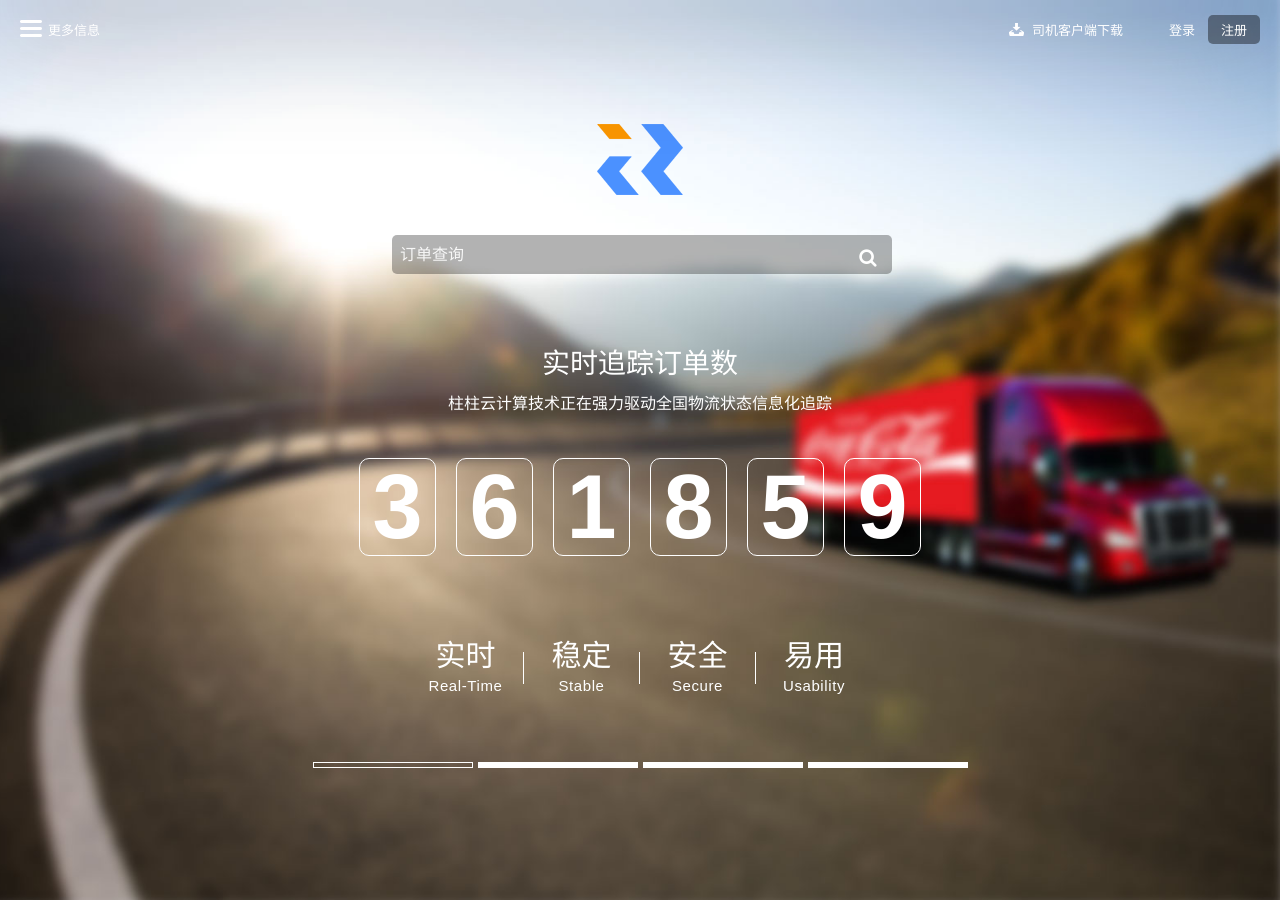
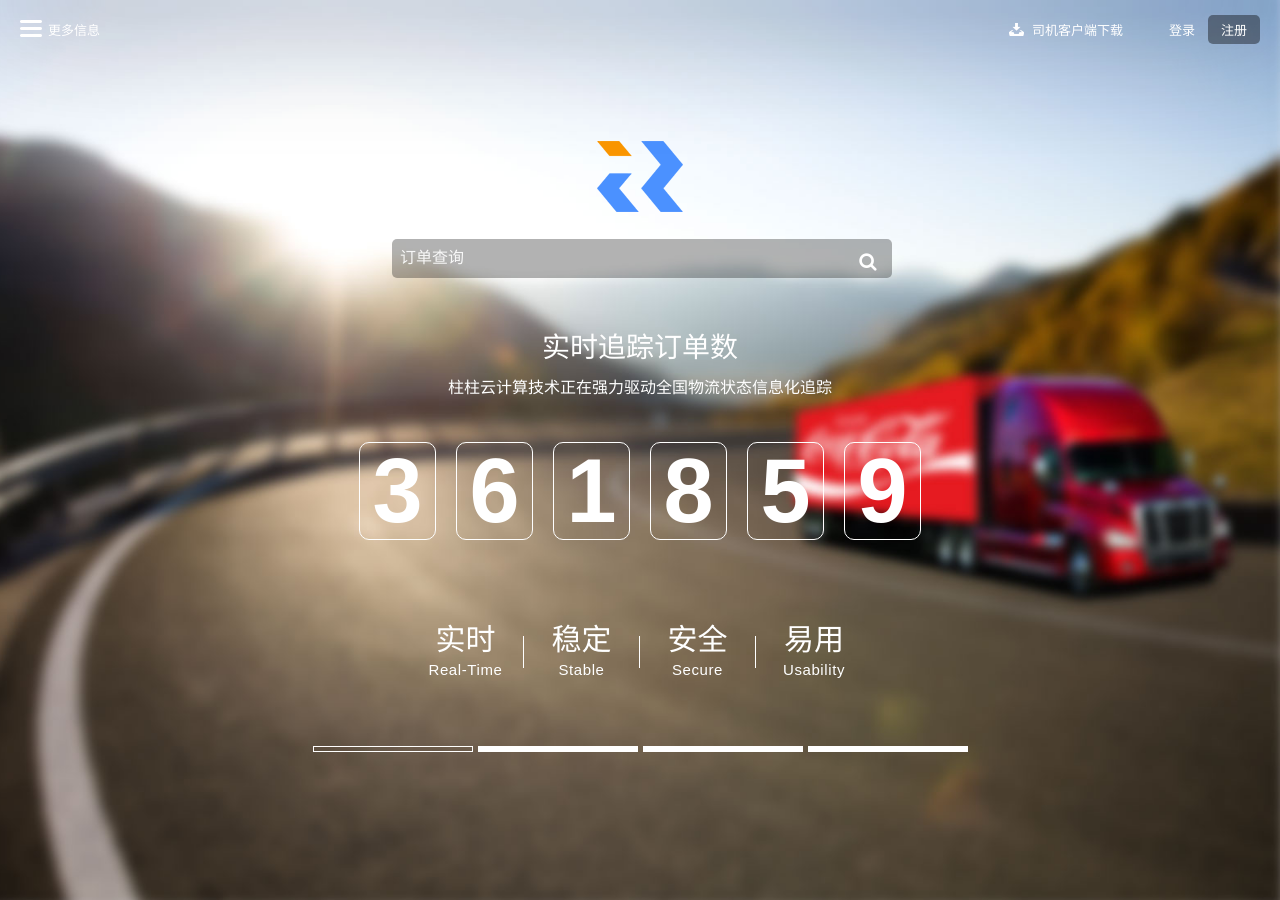
Before and after one commit to JuoCode/JuoCode.github.io, a Jekyll site: the page orderquery/index.html, which Jekyll copies as it is, in a window 1280 px wide. Built offline with Jekyll 4.4.1, drawn with Linux system fonts in a browser that asks for light colours; Markdown is read by kramdown in place of the engine named in the settings; comment, search, counter and statistics services are not loaded.

Commit message:
responsive block

```diff
--- a/orderquery/styles/main.css
+++ b/orderquery/styles/main.css
@@ -82,7 +82,7 @@
 /* line 99, ../../src/styles/main.scss */
 .content .content-wrapper .logo {
   height: 86px;
-  margin-bottom: 25px;
+  margin-bottom: 12px;
 }
 /* line 103, ../../src/styles/main.scss */
 .content .content-wrapper .search-wrapper {
@@ -112,10 +112,16 @@
 .content .content-wrapper .responsive-block {
   height: 27px;
 }
-@media screen and (min-height: 899px) {
+@media screen and (min-height: 779px) {
   /* line 128, ../../src/styles/main.scss */
   .content .content-wrapper .responsive-block {
     height: 60px;
+  }
+}
+@media screen and (min-height: 696px) {
+  /* line 128, ../../src/styles/main.scss */
+  .content .content-wrapper .responsive-block {
+    height: 40px;
   }
 }
 @media screen and (min-height: 1200px) {
@@ -124,14 +130,14 @@
     height: 120px;
   }
 }
-/* line 138, ../../src/styles/main.scss */
+/* line 137, ../../src/styles/main.scss */
 .content .content-wrapper .slide-container {
   position: relative;
   width: 680px;
   height: 420px;
   margin: 0 auto;
 }
-/* line 145, ../../src/styles/main.scss */
+/* line 144, ../../src/styles/main.scss */
 .content .content-wrapper .slide-container > .item {
   position: absolute;
   z-index: 3;
@@ -141,7 +147,7 @@
   width: 100%;
   height: 100%;
 }
-/* line 156, ../../src/styles/main.scss */
+/* line 155, ../../src/styles/main.scss */
 .content .content-wrapper .slide-container > .item .item-title {
   font-size: 28px;
   font-weight: 100;
@@ -149,7 +155,7 @@
   margin: 0;
   color: #fff;
 }
-/* line 165, ../../src/styles/main.scss */
+/* line 164, ../../src/styles/main.scss */
 .content .content-wrapper .slide-container > .item .item-desc {
   font-size: 16px;
   font-weight: 100;
@@ -157,29 +163,29 @@
   margin: 0;
   color: #fff;
 }
-/* line 174, ../../src/styles/main.scss */
+/* line 173, ../../src/styles/main.scss */
 .content .content-wrapper .slide-container > .item.active {
   z-index: 4;
   display: block;
   opacity: 1;
 }
-/* line 183, ../../src/styles/main.scss */
+/* line 182, ../../src/styles/main.scss */
 .content .content-wrapper .slide-container .order-count .resp-block-t-c {
   height: 44px;
 }
-/* line 186, ../../src/styles/main.scss */
+/* line 185, ../../src/styles/main.scss */
 .content .content-wrapper .slide-container .order-count .resp-block-c-b {
   height: 80px;
 }
-/* line 189, ../../src/styles/main.scss */
+/* line 188, ../../src/styles/main.scss */
 .content .content-wrapper .slide-container .order-count .resp-block-b {
   height: 70px;
 }
-/* line 192, ../../src/styles/main.scss */
+/* line 191, ../../src/styles/main.scss */
 .content .content-wrapper .slide-container .order-count .counters {
   font-size: 0;
 }
-/* line 194, ../../src/styles/main.scss */
+/* line 193, ../../src/styles/main.scss */
 .content .content-wrapper .slide-container .order-count .counters span {
   font-family: Arial,sans-serif;
   font-size: 90px;
@@ -193,25 +199,25 @@
   border: 1px solid  #fff;
   border-radius: 10px;
 }
-/* line 211, ../../src/styles/main.scss */
+/* line 210, ../../src/styles/main.scss */
 .content .content-wrapper .slide-container .order-count .txt-slogans {
   font-size: 0;
 }
-/* line 213, ../../src/styles/main.scss */
+/* line 212, ../../src/styles/main.scss */
 .content .content-wrapper .slide-container .order-count .txt-slogans .item {
   font-family: Arial,sans-serif;
   display: inline-block;
   width: 116px;
   color: #fff;
 }
-/* line 221, ../../src/styles/main.scss */
+/* line 220, ../../src/styles/main.scss */
 .content .content-wrapper .slide-container .order-count .txt-slogans .item .zh {
   font-size: 30px;
   font-weight: 100;
   line-height: 40px;
   height: 40px;
 }
-/* line 229, ../../src/styles/main.scss */
+/* line 228, ../../src/styles/main.scss */
 .content .content-wrapper .slide-container .order-count .txt-slogans .item .en {
   font-size: 15px;
   font-weight: 200;
@@ -219,7 +225,7 @@
   height: 20px;
   letter-spacing: .6px;
 }
-/* line 239, ../../src/styles/main.scss */
+/* line 238, ../../src/styles/main.scss */
 .content .content-wrapper .slide-container .order-count .txt-slogans .item:before {
   content: ' ';
   float: right;
@@ -228,18 +234,18 @@
   height: 32px;
   margin-top: 16px;
 }
-/* line 247, ../../src/styles/main.scss */
+/* line 246, ../../src/styles/main.scss */
 .content .content-wrapper .slide-container .order-count .txt-slogans .item:last-child:before {
   content: none;
 }
-/* line 254, ../../src/styles/main.scss */
+/* line 253, ../../src/styles/main.scss */
 .content .content-wrapper .slide-container .order-status .txt-wrapper {
   position: absolute;
   right: 30px;
   bottom: 40px;
   text-align: right;
 }
-/* line 263, ../../src/styles/main.scss */
+/* line 262, ../../src/styles/main.scss */
 .content .content-wrapper .slide-container .order-seal a {
   font-size: 12px;
   display: block;
@@ -247,7 +253,7 @@
   text-decoration: none;
   color: #4b91ff;
 }
-/* line 276, ../../src/styles/main.scss */
+/* line 275, ../../src/styles/main.scss */
 .content .content-wrapper .slide-container .order-sign a {
   font-size: 12px;
   display: block;
@@ -255,13 +261,13 @@
   text-decoration: none;
   color: #4b91ff;
 }
-/* line 287, ../../src/styles/main.scss */
+/* line 286, ../../src/styles/main.scss */
 .content .content-wrapper .slide-container .order-sign .grid {
   font-size: 0;
   margin-top: 80px;
   padding: 0 30px;
 }
-/* line 292, ../../src/styles/main.scss */
+/* line 291, ../../src/styles/main.scss */
 .content .content-wrapper .slide-container .order-sign .grid .cell {
   font-size: 20px;
   display: inline-block;
@@ -269,23 +275,23 @@
   text-align: center;
   color: #fff;
 }
-/* line 302, ../../src/styles/main.scss */
+/* line 301, ../../src/styles/main.scss */
 .content .content-wrapper .slide-container .order-sign .grid .cell img {
   margin-bottom: 40px;
 }
-/* line 305, ../../src/styles/main.scss */
+/* line 304, ../../src/styles/main.scss */
 .content .content-wrapper .slide-container .order-sign .grid .cell p {
   line-height: 40px;
   height: 40px;
   margin: 0;
 }
-/* line 315, ../../src/styles/main.scss */
+/* line 314, ../../src/styles/main.scss */
 .content .content-wrapper .slide-indicators {
   font-size: 0;
   position: relative;
   z-index: 4;
 }
-/* line 320, ../../src/styles/main.scss */
+/* line 319, ../../src/styles/main.scss */
 .content .content-wrapper .slide-indicators .item {
   padding: 8px 0;
   display: inline-block;
@@ -293,18 +299,18 @@
   width: 160px;
   cursor: pointer;
 }
-/* line 322, ../../src/styles/main.scss */
+/* line 321, ../../src/styles/main.scss */
 .content .content-wrapper .slide-indicators .item .inner {
   height: 4px;
   border: 1px solid  #fff;
   background-color: #fff;
 }
-/* line 334, ../../src/styles/main.scss */
+/* line 333, ../../src/styles/main.scss */
 .content .content-wrapper .slide-indicators .active .inner {
   background-color: transparent;
 }
 
-/* line 341, ../../src/styles/main.scss */
+/* line 340, ../../src/styles/main.scss */
 .leftside-toggle {
   font-size: 13px;
   position: absolute;
@@ -314,22 +320,22 @@
   cursor: pointer;
   color: #fff;
 }
-/* line 352, ../../src/styles/main.scss */
+/* line 351, ../../src/styles/main.scss */
 .leftside-toggle .close {
   display: none;
 }
-/* line 355, ../../src/styles/main.scss */
+/* line 354, ../../src/styles/main.scss */
 .leftside-toggle span i {
   margin-right: 6px;
   vertical-align: top;
 }
-/* line 359, ../../src/styles/main.scss */
+/* line 358, ../../src/styles/main.scss */
 .leftside-toggle .more-icon {
   margin-right: 6px;
   vertical-align: top;
 }
 
-/* line 364, ../../src/styles/main.scss */
+/* line 363, ../../src/styles/main.scss */
 .leftside {
   font-size: 14px;
   position: fixed;
@@ -342,7 +348,7 @@
   background-color: #242b33;
   box-shadow: inset -14px 0 14px -14px black;
 }
-/* line 377, ../../src/styles/main.scss */
+/* line 376, ../../src/styles/main.scss */
 .leftside .btn-signup {
   font-size: 15px;
   line-height: 36px;
@@ -357,71 +363,71 @@
   border-radius: 5px;
   background-color: #fa9600;
 }
-/* line 393, ../../src/styles/main.scss */
+/* line 392, ../../src/styles/main.scss */
 .leftside .btn-signup:focus {
   outline: none;
   box-shadow: none;
 }
-/* line 399, ../../src/styles/main.scss */
+/* line 398, ../../src/styles/main.scss */
 .leftside .help-block .pull-right {
   cursor: pointer;
   text-decoration: none;
   color: #4b91ff;
 }
-/* line 406, ../../src/styles/main.scss */
+/* line 405, ../../src/styles/main.scss */
 .leftside .nav {
   margin-top: 75px;
 }
 @media screen and (max-height: 720px) {
-  /* line 406, ../../src/styles/main.scss */
+  /* line 405, ../../src/styles/main.scss */
   .leftside .nav {
     margin-top: 42px;
   }
 }
 @media screen and (max-height: 580px) {
-  /* line 406, ../../src/styles/main.scss */
+  /* line 405, ../../src/styles/main.scss */
   .leftside .nav {
     margin-top: 20px;
   }
 }
-/* line 414, ../../src/styles/main.scss */
+/* line 413, ../../src/styles/main.scss */
 .leftside .nav ul {
   margin: 0;
   padding: 0;
   list-style: none;
 }
-/* line 419, ../../src/styles/main.scss */
+/* line 418, ../../src/styles/main.scss */
 .leftside .nav ul li {
   position: relative;
 }
-/* line 423, ../../src/styles/main.scss */
+/* line 422, ../../src/styles/main.scss */
 .leftside .nav li a {
   font-size: 12px;
   line-height: 40px;
   text-decoration: none;
   color: #fff;
 }
-/* line 430, ../../src/styles/main.scss */
+/* line 429, ../../src/styles/main.scss */
 .leftside .nav li a i.pull-right {
   margin-top: 14px;
 }
-/* line 433, ../../src/styles/main.scss */
+/* line 432, ../../src/styles/main.scss */
 .leftside .nav li a:hover {
   color: #F59300;
 }
 @media screen and (max-height: 720px) {
-  /* line 423, ../../src/styles/main.scss */
+  /* line 422, ../../src/styles/main.scss */
   .leftside .nav li a {
     line-height: 38px;
   }
 }
 @media screen and (max-height: 580px) {
-  /* line 423, ../../src/styles/main.scss */
+  /* line 422, ../../src/styles/main.scss */
   .leftside .nav li a {
     line-height: 28px;
   }
 }
-/* line 440, ../../src/styles/main.scss */
+/* line 439, ../../src/styles/main.scss */
 .leftside .footer {
   font-size: 12px;
   position: absolute;
@@ -429,17 +435,17 @@
   width: 220px;
   color: #fff;
 }
-/* line 449, ../../src/styles/main.scss */
+/* line 448, ../../src/styles/main.scss */
 .leftside .footer .tb {
   color: #fa9600;
 }
-/* line 453, ../../src/styles/main.scss */
+/* line 452, ../../src/styles/main.scss */
 .leftside .help-block {
   font-size: 12px;
   color: #fff;
 }
 
-/* line 461, ../../src/styles/main.scss */
+/* line 460, ../../src/styles/main.scss */
 .rightside-toggle-wrapper {
   font-size: 13px;
   position: absolute;
@@ -454,26 +460,26 @@
   text-align: right;
   color: #fff;
 }
-/* line 475, ../../src/styles/main.scss */
+/* line 474, ../../src/styles/main.scss */
 .rightside-toggle-wrapper > span {
   display: inline-block;
   padding: 5px 13px;
   cursor: pointer;
 }
-/* line 482, ../../src/styles/main.scss */
+/* line 481, ../../src/styles/main.scss */
 .rightside-toggle-wrapper .toggle-signin {
   margin-left: 20px;
 }
-/* line 485, ../../src/styles/main.scss */
+/* line 484, ../../src/styles/main.scss */
 .rightside-toggle-wrapper .toggle-signup {
   border-radius: 5px;
   background-color: rgba(0, 0, 0, 0.4);
 }
-/* line 492, ../../src/styles/main.scss */
+/* line 491, ../../src/styles/main.scss */
 .rightside-toggle-wrapper .driver-client-hover i {
   margin-right: 6px;
 }
-/* line 496, ../../src/styles/main.scss */
+/* line 495, ../../src/styles/main.scss */
 .rightside-toggle-wrapper .dropdown-wrapper {
   display: none;
   position: absolute;
@@ -485,13 +491,13 @@
   padding-top: 5px;
   cursor: initial;
 }
-/* line 508, ../../src/styles/main.scss */
+/* line 507, ../../src/styles/main.scss */
 .rightside-toggle-wrapper .dropdown {
   display: block;
   height: 100%;
   background: rgba(0, 0, 0, 0.4);
 }
-/* line 514, ../../src/styles/main.scss */
+/* line 513, ../../src/styles/main.scss */
 .rightside-toggle-wrapper .dropdown:before {
   position: absolute;
   top: -11px;
@@ -502,7 +508,7 @@
   border-top-width: 8px;
   border-bottom: 8px solid rgba(0, 0, 0, 0.4);
 }
-/* line 527, ../../src/styles/main.scss */
+/* line 526, ../../src/styles/main.scss */
 .rightside-toggle-wrapper .dropdown .split {
   position: absolute;
   top: 20px;
@@ -511,19 +517,19 @@
   height: 138px;
   border-left: 1px solid #fff;
 }
-/* line 538, ../../src/styles/main.scss */
+/* line 537, ../../src/styles/main.scss */
 .rightside-toggle-wrapper .dropdown .pull-left,
 .rightside-toggle-wrapper .dropdown .pull-right {
   width: 50%;
   padding-top: 18px;
 }
-/* line 541, ../../src/styles/main.scss */
+/* line 540, ../../src/styles/main.scss */
 .rightside-toggle-wrapper .dropdown .pull-left p,
 .rightside-toggle-wrapper .dropdown .pull-right p {
   font-size: 14px;
   margin: 0 0 12px 0;
 }
-/* line 548, ../../src/styles/main.scss */
+/* line 547, ../../src/styles/main.scss */
 .rightside-toggle-wrapper .dropdown .pull-right .download-holder {
   display: inline-block;
   width: 140px;
@@ -532,11 +538,11 @@
   border-radius: 5px;
   background-color: rgba(0, 0, 0, 0.5);
 }
-/* line 559, ../../src/styles/main.scss */
+/* line 558, ../../src/styles/main.scss */
 .rightside-toggle-wrapper .dropdown .download-holder {
   cursor: pointer;
 }
-/* line 561, ../../src/styles/main.scss */
+/* line 560, ../../src/styles/main.scss */
 .rightside-toggle-wrapper .dropdown .download-holder i {
   line-height: 43px;
   float: left;
@@ -544,7 +550,7 @@
   height: 45px;
   padding-left: 4px;
 }
-/* line 570, ../../src/styles/main.scss */
+/* line 569, ../../src/styles/main.scss */
 .rightside-toggle-wrapper .dropdown .download-holder .text {
   font-size: 12px;
   padding-right: 4px;
@@ -552,17 +558,17 @@
   padding-bottom: 4px;
   padding-left: 40px;
 }
-/* line 577, ../../src/styles/main.scss */
+/* line 576, ../../src/styles/main.scss */
 .rightside-toggle-wrapper .dropdown .download-holder .text p {
   font-size: 14px;
   margin-bottom: 2px;
 }
-/* line 581, ../../src/styles/main.scss */
+/* line 580, ../../src/styles/main.scss */
 .rightside-toggle-wrapper .dropdown .download-holder .text span {
   font-size: 12px;
 }
 
-/* line 589, ../../src/styles/main.scss */
+/* line 588, ../../src/styles/main.scss */
 .rightside {
   font-size: 14px;
   position: fixed;
@@ -578,7 +584,7 @@
   transition: all 0.25s;
   background-color: rgba(0, 0, 0, 0.4);
 }
-/* line 603, ../../src/styles/main.scss */
+/* line 602, ../../src/styles/main.scss */
 .rightside .close {
   font-size: 12px;
   position: absolute;
@@ -588,11 +594,11 @@
   cursor: pointer;
   color: #fff;
 }
-/* line 615, ../../src/styles/main.scss */
+/* line 614, ../../src/styles/main.scss */
 .rightside form {
   margin-top: 120px;
 }
-/* line 617, ../../src/styles/main.scss */
+/* line 616, ../../src/styles/main.scss */
 .rightside form .form-switcher {
   font-size: 0;
   margin-bottom: 80px;
@@ -600,7 +606,7 @@
   border: 1px solid  #fff;
   border-radius: 5px;
 }
-/* line 625, ../../src/styles/main.scss */
+/* line 624, ../../src/styles/main.scss */
 .rightside form .form-switcher span {
   font-size: 15px;
   line-height: 38px;
@@ -610,7 +616,7 @@
   cursor: pointer;
   text-align: center;
 }
-/* line 638, ../../src/styles/main.scss */
+/* line 637, ../../src/styles/main.scss */
 .rightside form .error {
   font-size: 12px;
   line-height: 20px;
@@ -620,7 +626,7 @@
   letter-spacing: 1.4px;
   color: #f00;
 }
-/* line 651, ../../src/styles/main.scss */
+/* line 650, ../../src/styles/main.scss */
 .rightside form input[type='text'],
 .rightside form input[type='password'] {
   display: block;
@@ -634,19 +640,19 @@
   border-radius: 5px;
   background-color: rgba(255, 255, 255, 0.3);
 }
-/* line 665, ../../src/styles/main.scss */
+/* line 664, ../../src/styles/main.scss */
 .rightside form .service-term {
   font-size: 12px;
   margin-bottom: 20px;
   text-align: center;
   color: #fff;
 }
-/* line 673, ../../src/styles/main.scss */
+/* line 672, ../../src/styles/main.scss */
 .rightside form .service-term a {
   text-decoration: none;
   color: #4b91ff;
 }
-/* line 679, ../../src/styles/main.scss */
+/* line 678, ../../src/styles/main.scss */
 .rightside form .assist {
   font-size: 12px;
   line-height: 20px;
@@ -655,16 +661,16 @@
   margin-bottom: 20px;
   color: #fff;
 }
-/* line 689, ../../src/styles/main.scss */
+/* line 688, ../../src/styles/main.scss */
 .rightside form .assist label {
   margin-left: 8px;
 }
-/* line 692, ../../src/styles/main.scss */
+/* line 691, ../../src/styles/main.scss */
 .rightside form .assist a {
   text-decoration: none;
   color: #fff;
 }
-/* line 699, ../../src/styles/main.scss */
+/* line 698, ../../src/styles/main.scss */
 .rightside form .action button {
   font-size: 18px;
   line-height: 40px;
@@ -677,61 +683,61 @@
   border-radius: 5px;
   background-color: #4b91ff;
 }
-/* line 713, ../../src/styles/main.scss */
+/* line 712, ../../src/styles/main.scss */
 .rightside form .action button:active {
   outline: none;
   box-shadow: none;
 }
-/* line 718, ../../src/styles/main.scss */
+/* line 717, ../../src/styles/main.scss */
 .rightside form .action .sb-loading {
   display: none;
   background-color: #2679fd;
 }
-/* line 729, ../../src/styles/main.scss */
+/* line 728, ../../src/styles/main.scss */
 .rightside [data-form-target='signin'] .service-term,
 .rightside [data-form-target='signin'] .company,
 .rightside [data-form-target='signin'] .sb-signup {
   display: none;
 }
-/* line 732, ../../src/styles/main.scss */
+/* line 731, ../../src/styles/main.scss */
 .rightside [data-form-target='signin'] .signin-target {
   color: #000;
   background-color: #fff;
 }
-/* line 739, ../../src/styles/main.scss */
+/* line 738, ../../src/styles/main.scss */
 .rightside [data-form-target='signup'] .assist,
 .rightside [data-form-target='signup'] .sb-signin {
   display: none;
 }
-/* line 742, ../../src/styles/main.scss */
+/* line 741, ../../src/styles/main.scss */
 .rightside [data-form-target='signup'] .signup-target {
   color: #000;
   background-color: #fff;
 }
-/* line 748, ../../src/styles/main.scss */
+/* line 747, ../../src/styles/main.scss */
 .rightside .submiting .action .sb-loading {
   display: block;
 }
-/* line 752, ../../src/styles/main.scss */
+/* line 751, ../../src/styles/main.scss */
 .rightside .submiting .action .sb-signin,
 .rightside .submiting .action .sb-signup {
   display: none;
 }
 
-/* line 758, ../../src/styles/main.scss */
+/* line 757, ../../src/styles/main.scss */
 .driver-client-icon {
   margin-right: 8px;
   position: relative;
   top: 1px;
 }
 
-/* line 759, ../../src/styles/main.scss */
+/* line 758, ../../src/styles/main.scss */
 .right-close-icon {
   vertical-align: middle;
   margin-right: 6px;
 }
 
-/* line 760, ../../src/styles/main.scss */
+/* line 759, ../../src/styles/main.scss */
 .weibo-icon {
   margin-top: 7px;
   position: absolute;
@@ -740,12 +746,12 @@
   margin-top: -9px;
 }
 
-/* line 767, ../../src/styles/main.scss */
+/* line 766, ../../src/styles/main.scss */
 .email-icon {
   margin-top: 7px;
 }
 
-/* line 770, ../../src/styles/main.scss */
+/* line 769, ../../src/styles/main.scss */
 .bg {
   display: inline-block;
   vertical-align: middle;
@@ -754,75 +760,75 @@
   background-image: url("../images/bgs.png");
 }
 
-/* line 777, ../../src/styles/main.scss */
+/* line 776, ../../src/styles/main.scss */
 .bg-expand {
   background-position: 0px -50px;
 }
 
-/* line 780, ../../src/styles/main.scss */
+/* line 779, ../../src/styles/main.scss */
 .bg-email {
   background-position: 0px -22px;
 }
 
-/* line 783, ../../src/styles/main.scss */
+/* line 782, ../../src/styles/main.scss */
 .bg-download {
   background-position: 0px 0px;
 }
 
-/* line 787, ../../src/styles/main.scss */
+/* line 786, ../../src/styles/main.scss */
 .bg-collapse {
   background-position: 0px 0px;
 }
 
-/* line 792, ../../src/styles/main.scss */
+/* line 791, ../../src/styles/main.scss */
 .pull-right {
   float: right;
 }
 
-/* line 795, ../../src/styles/main.scss */
+/* line 794, ../../src/styles/main.scss */
 .pull-left {
   float: left;
 }
 
-/* line 798, ../../src/styles/main.scss */
+/* line 797, ../../src/styles/main.scss */
 .tac {
   text-align: center;
 }
 
-/* line 807, ../../src/styles/main.scss */
+/* line 806, ../../src/styles/main.scss */
 input {
   outline: none;
   box-shadow: none;
 }
-/* line 810, ../../src/styles/main.scss */
+/* line 809, ../../src/styles/main.scss */
 input:focus {
   outline: none;
   box-shadow: none;
 }
 
-/* line 816, ../../src/styles/main.scss */
+/* line 815, ../../src/styles/main.scss */
 ::-webkit-input-placeholder {
   color: rgba(255, 255, 255, 0.9);
 }
 
-/* line 820, ../../src/styles/main.scss */
+/* line 819, ../../src/styles/main.scss */
 :-moz-placeholder {
   /* Firefox 18- */
   color: rgba(255, 255, 255, 0.9);
 }
 
-/* line 825, ../../src/styles/main.scss */
+/* line 824, ../../src/styles/main.scss */
 ::-moz-placeholder {
   /* Firefox 19+ */
   color: rgba(255, 255, 255, 0.9);
 }
 
-/* line 830, ../../src/styles/main.scss */
+/* line 829, ../../src/styles/main.scss */
 :-ms-input-placeholder {
   color: rgba(255, 255, 255, 0.9);
 }
 
-/* line 834, ../../src/styles/main.scss */
+/* line 833, ../../src/styles/main.scss */
 embed {
   font-size: 0;
   display: none;
```
